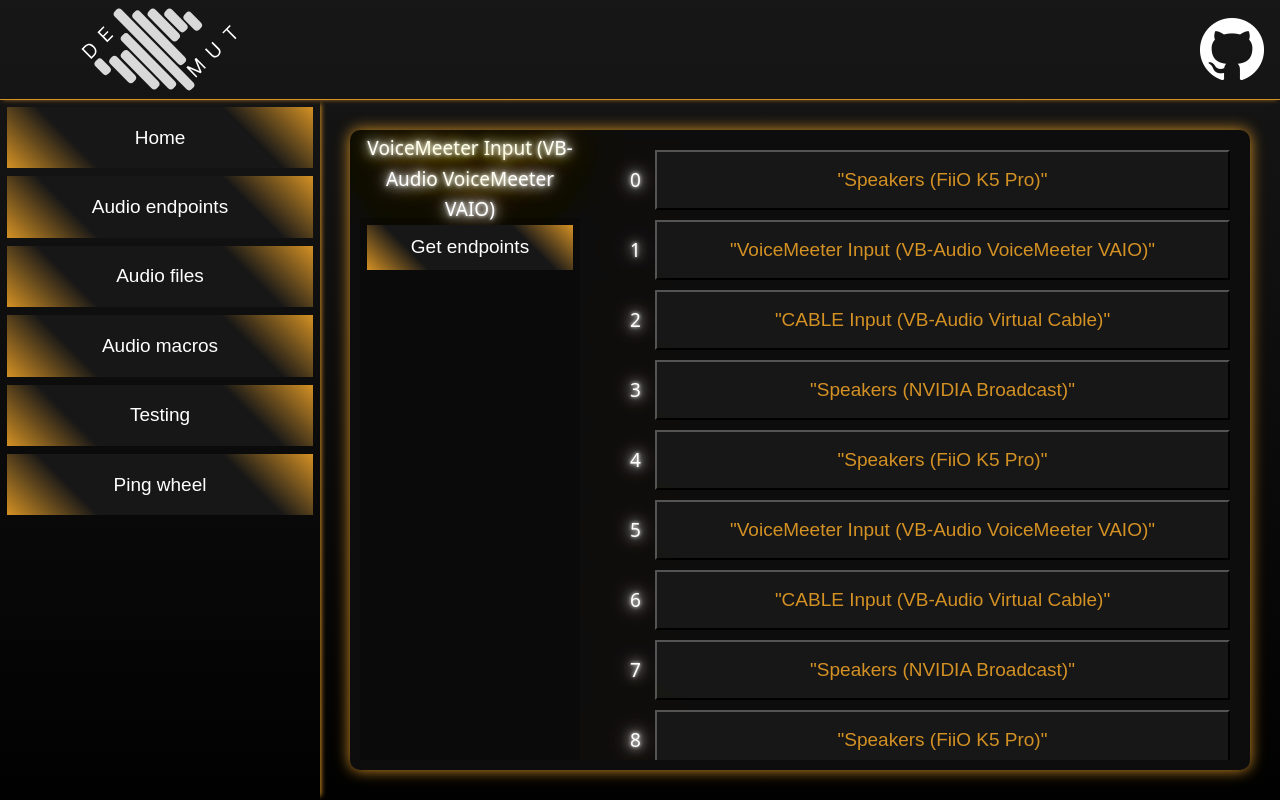
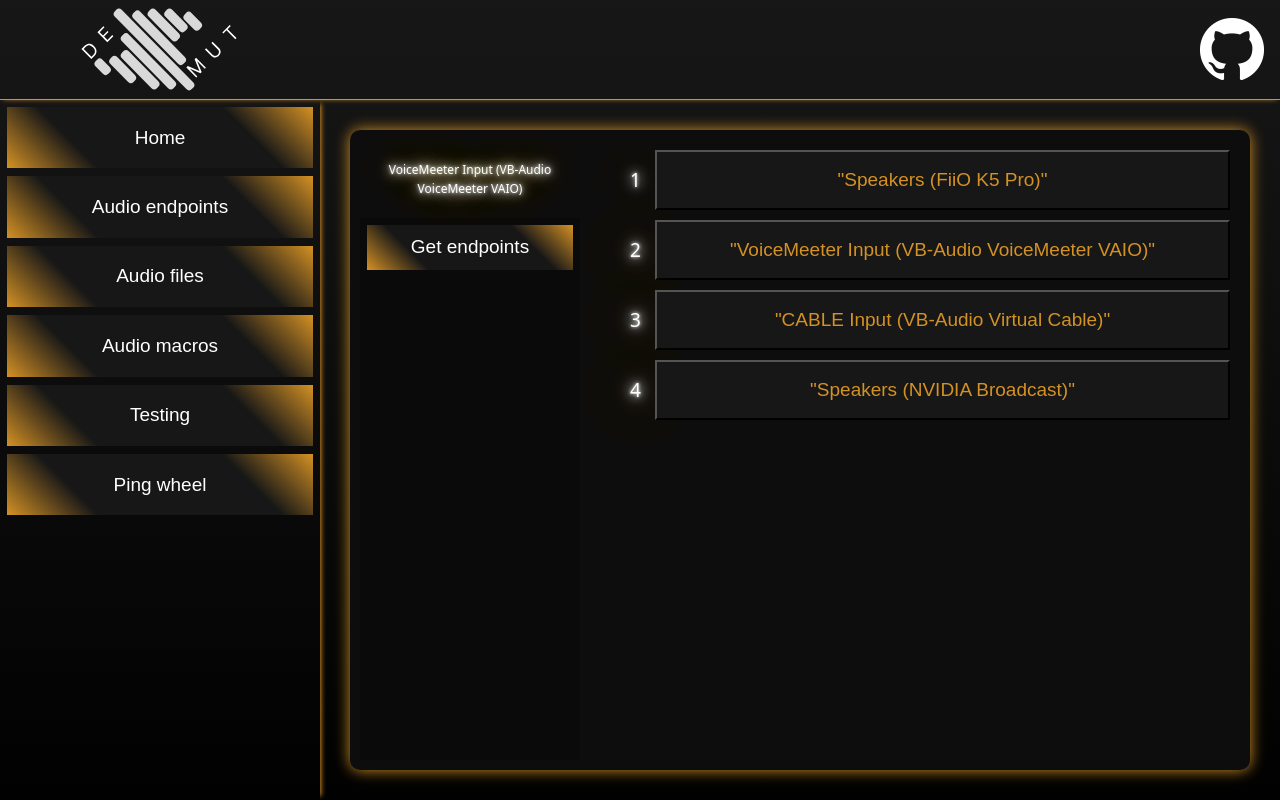
Before and after one commit to MikadoMiku/final-thesis-electron-ui, a Vue app in the folder UI/: page /#/audioEndpoints in a window 1280 px wide. Built offline with nearby package versions, Linux system fonts and the light colour scheme; no server answers.

Commit message:
Add functionality to pick audio endpoints and the messaging required for it. Fix messaging by not using double json stringify.

```diff
--- a/UI/src/communication/communicator.ts
+++ b/UI/src/communication/communicator.ts
@@ -9,17 +9,8 @@
     connection = new WebSocket("ws://" + window.location.host)
     connection.onmessage = (event) => {
         console.log("%cRECEIVED MESSAGE: ", "font-weight: bold; color: orange")
-        console.log(event.data)
-
-        let parsedData: string = (event.data as string).replace(
-            /\[|\]|\\|\//g,
-            ""
-        )
-
-        const array: string[] = parsedData
-            .substring(1, parsedData.length - 1)
-            .split(",")
-        useAudioEndpointsStore().setAudioEndpoints(array)
+        let msgData = JSON.parse(event.data)
+        useAudioEndpointsStore().setAudioEndpoints(msgData)
     }
 }
 
--- a/UI/src/components/AudioEndpoints.vue
+++ b/UI/src/components/AudioEndpoints.vue
@@ -13,7 +13,7 @@
 })
 
 function getAudioEndpoints() {
-    sendMsg({type: "PING"})
+    sendMsg({ type: "PING" })
 }
 
 function chooseFunction(bFunction: string) {
@@ -29,6 +29,10 @@
 const navButtonsArray: routeButton[] = [
     { name: "Get endpoints", route: "/x", function: "getAudioEndpoints" },
 ]
+
+function setUsedAudioEndpointById(endpointId: string) {
+    sendMsg({ type: "setAudioEndpointById", payload: endpointId })
+}
 </script>
 <template>
     <div class="container">
@@ -51,16 +55,19 @@
         <div class="col-18 row-24 audio-endpoint-container">
             <div
                 class="endpoint-button-container"
-                v-for="(endpoint, index) in audioEndpoints"
+                v-for="(endpointId, endpointName, index) in audioEndpoints"
                 :key="index"
             >
                 <div class="col-1 row-24 endpoint-button-index">
                     <div class="col-24 row-24 endpoint-button-index-text">
-                        <p class="neonText pulsate">{{ index }}</p>
+                        <p class="neonText pulsate">{{ index + 1 }}</p>
                     </div>
                 </div>
-                <button class="col-23 row-24 endpoint-button">
-                    {{ endpoint }}
+                <button
+                    class="col-23 row-24 endpoint-button"
+                    @click="setUsedAudioEndpointById(endpointId)"
+                >
+                    {{ endpointName }}
                 </button>
             </div>
         </div>
@@ -86,7 +93,7 @@
 
 .current-endpoint-text {
     color: white;
-    font-size: var(--M-font-size);
+    font-size: var(--S-font-size);
     text-align: center;
 }
 .endpoint-button {
--- a/UI/src/stores/audioEndpointsStore.ts
+++ b/UI/src/stores/audioEndpointsStore.ts
@@ -1,19 +1,12 @@
 import { defineStore } from "pinia"
 
-const testData = [
-    '"Speakers (FiiO K5 Pro)"',
-    '"VoiceMeeter Input (VB-Audio VoiceMeeter VAIO)"',
-    '"CABLE Input (VB-Audio Virtual Cable)"',
-    '"Speakers (NVIDIA Broadcast)"',
-    '"Speakers (FiiO K5 Pro)"',
-    '"VoiceMeeter Input (VB-Audio VoiceMeeter VAIO)"',
-    '"CABLE Input (VB-Audio Virtual Cable)"',
-    '"Speakers (NVIDIA Broadcast)"',
-    '"Speakers (FiiO K5 Pro)"',
-    '"VoiceMeeter Input (VB-Audio VoiceMeeter VAIO)"',
-    '"CABLE Input (VB-Audio Virtual Cable)"',
-    '"Speakers (NVIDIA Broadcast)"',
-]
+const testData: audioEndpoints = {
+    '"Speakers (FiiO K5 Pro)"': "23623yhg675u3bzfdh24",
+    '"VoiceMeeter Input (VB-Audio VoiceMeeter VAIO)"': "13gfdgaweh58i456isj5",
+    '"CABLE Input (VB-Audio Virtual Cable)"': "12215136asdfcfvag231",
+    '"Speakers (NVIDIA Broadcast)"': "a135613afqa3",
+}
+type audioEndpoints = { [Key: string]: string }
 
 export const useAudioEndpointsStore = defineStore({
     id: "AudioEndpoints",
@@ -23,7 +16,7 @@
         gotEndpoints: true,
     }),
     actions: {
-        setAudioEndpoints(payload: string[]) {
+        setAudioEndpoints(payload: audioEndpoints) {
             this.audioEndpoints = payload
             this.gotEndpoints = true
         },
```
Also changed, not shown: 1 other file (tests, documents, lock files or other folders).
